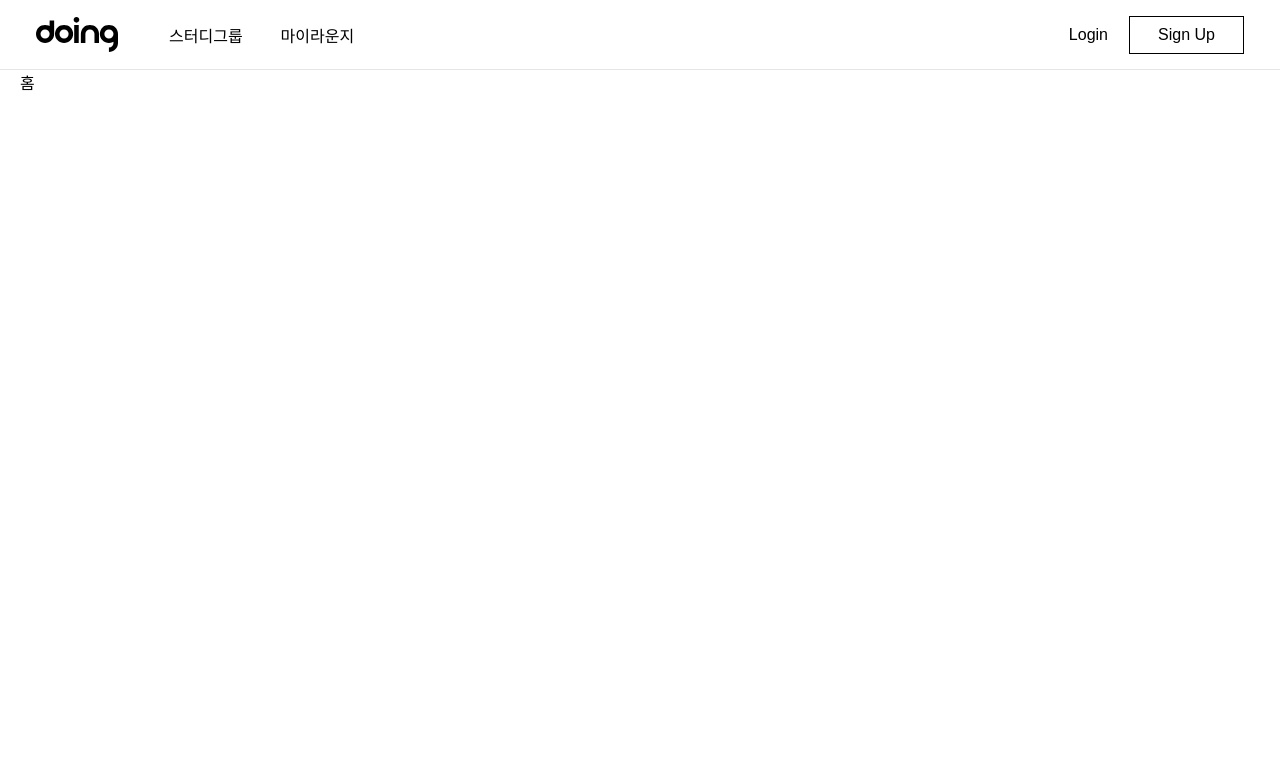
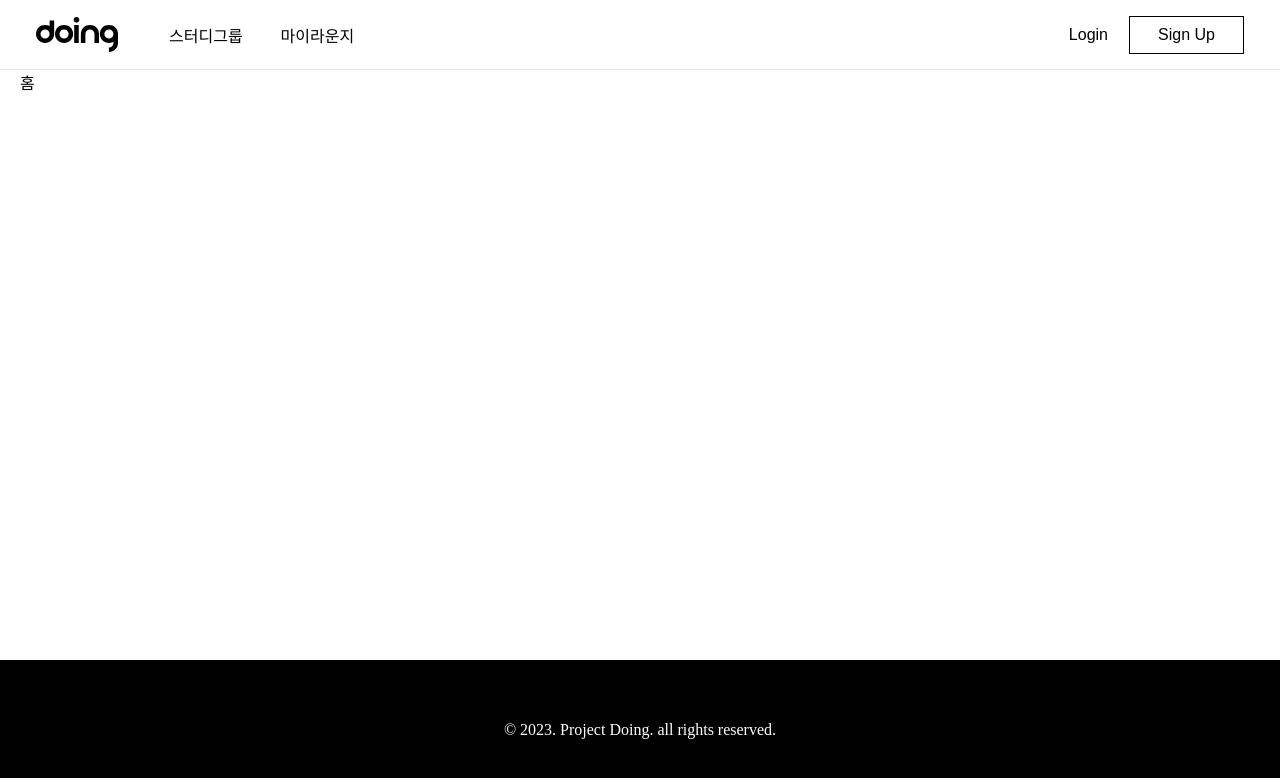
Before and after one commit to geniee1220/project-doing, a React (Vite) app: page / in a window 1280 px wide. Shown: the top 778 px of the page. Built offline with nearby package versions, Linux system fonts and the light colour scheme.

Commit message:
Update : Handle branching logic for the main template

```diff
--- a/src/components/templates/MainTemplate.tsx/index.tsx
+++ b/src/components/templates/MainTemplate.tsx/index.tsx
@@ -1,17 +1,34 @@
 import React from "react";
+import Header from "../../organisms/Header";
+
 import styledComponent from "../Template.style";
-import Header from "../../organisms/Header";
-const { MainContainer, MainInner } = styledComponent;
+const { MainContainer, PageTitle, MainInner, MainContents } = styledComponent;
 
-interface MainTemplateProps {
+import Footer from "../../organisms/Footer";
+
+export interface MainTemplateCSSProps {
+  pageName?: string;
+  contentsWidth?: string;
+}
+interface MainTemplateProps extends MainTemplateCSSProps {
+  pageTitle?: string;
   children?: React.ReactNode;
 }
 
-function MainTemplate({ children }: MainTemplateProps) {
+function MainTemplate({
+  pageName,
+  pageTitle,
+  children,
+  contentsWidth,
+}: MainTemplateProps) {
   return (
     <MainContainer>
       <Header></Header>
-      <MainInner>{children}</MainInner>
+      <MainInner pageName={pageName}>
+        {pageTitle && <PageTitle>{pageTitle}</PageTitle>}
+        <MainContents contentsWidth={contentsWidth}>{children}</MainContents>
+      </MainInner>
+      <Footer></Footer>
     </MainContainer>
   );
 }
--- a/src/components/templates/Template.style.tsx
+++ b/src/components/templates/Template.style.tsx
@@ -1,16 +1,35 @@
 import styled from "styled-components";
+import { MainTemplateCSSProps } from "./MainTemplate.tsx";
 
 const MainContainer = styled.div`
   width: 100%;
   min-height: calc(100vh);
 `;
 
-const MainInner = styled.div`
+const PageTitle = styled.p`
+  text-align: center;
+  margin-bottom: 40px;
+  font-size: 36px;
+  font-weight: 500;
+`;
+
+const MainInner = styled.main<MainTemplateCSSProps>`
   max-width: 1240px;
   margin: 0 auto;
-  min-height: calc(100vh - var(--header-height));
+  min-height: calc(100vh - var(--header-height) - var(--footer-height));
+
+  ${(props) =>
+    props.pageName === "register" || props.pageName === "login"
+      ? `padding-top: 140px;`
+      : `padding-top: 0;`}
 `;
 
-const styledComponent = { MainContainer, MainInner };
+const MainContents = styled.div<MainTemplateCSSProps>`
+  width: 100%;
+  max-width: ${(props) => props.contentsWidth || "100%"};
+  margin: 0 auto;
+`;
+
+const styledComponent = { MainContainer, PageTitle, MainInner, MainContents };
 
 export default styledComponent;
```
